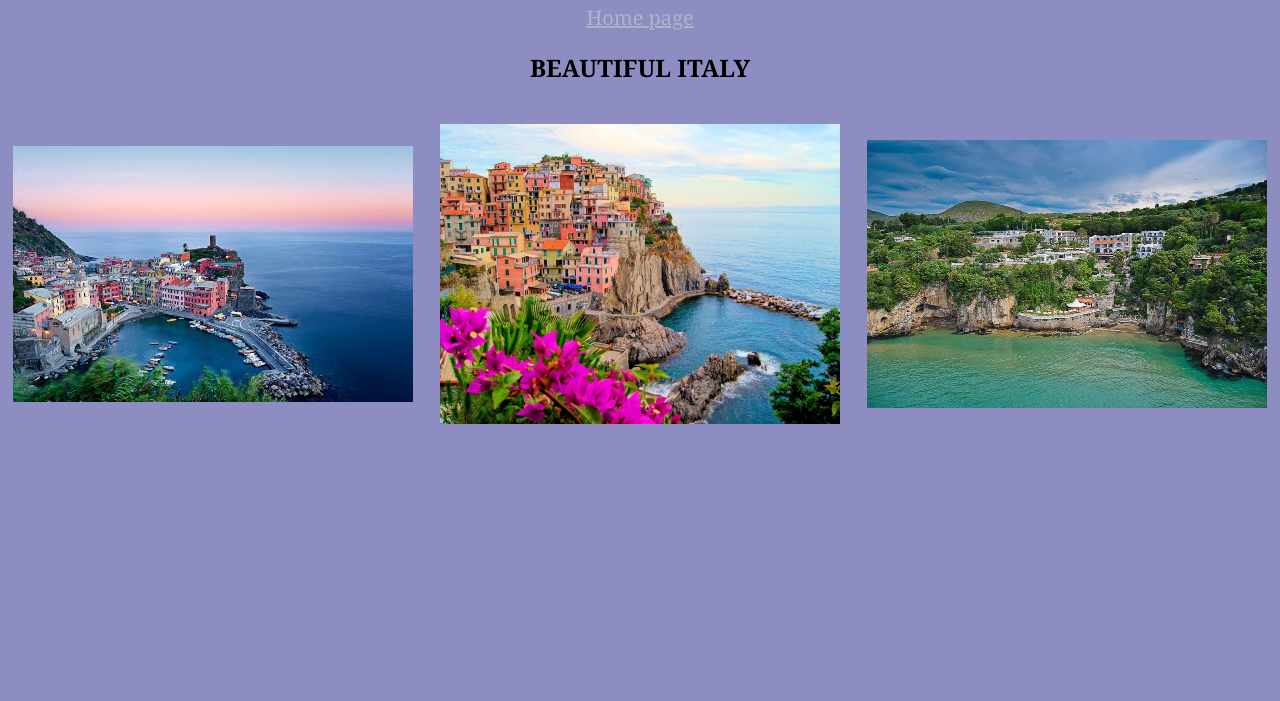
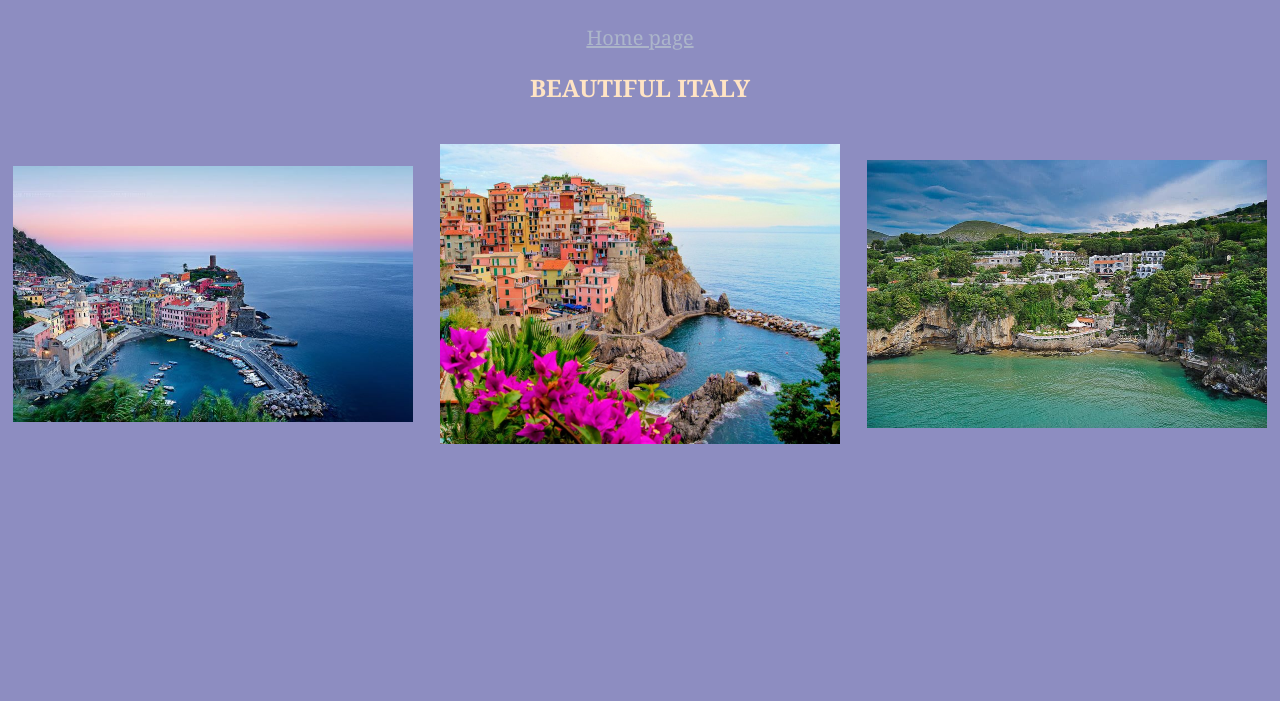
Before and after one commit to Kseniia0608/Project_2, a plain HTML site: page pages/gallery.html in a window 1280 px wide. Shown: the part 99-800 px from the top of the page. Drawn offline with Linux system fonts and the light colour scheme.

Commit message:
Update styles.css

```diff
--- a/pages/styles.css
+++ b/pages/styles.css
@@ -22,7 +22,6 @@ header {
     margin: 0;
     text-transform: unset;
     padding-top: 10px;
-    color: #15181ede;
 }
 a {
     color: #B1BBCBDE;
@@ -30,7 +29,7 @@ a {
 }
 nav {
     text-align: center;
-    padding-top: 20px;
+    padding-top: 40px;
 }
 h1 {
     text-align: center;
@@ -40,6 +39,7 @@ h1 {
 h2 {
     text-align: center;
     padding-top: 20px;
+    color: bisque;
 }
 div {
     align-items: center;
```
